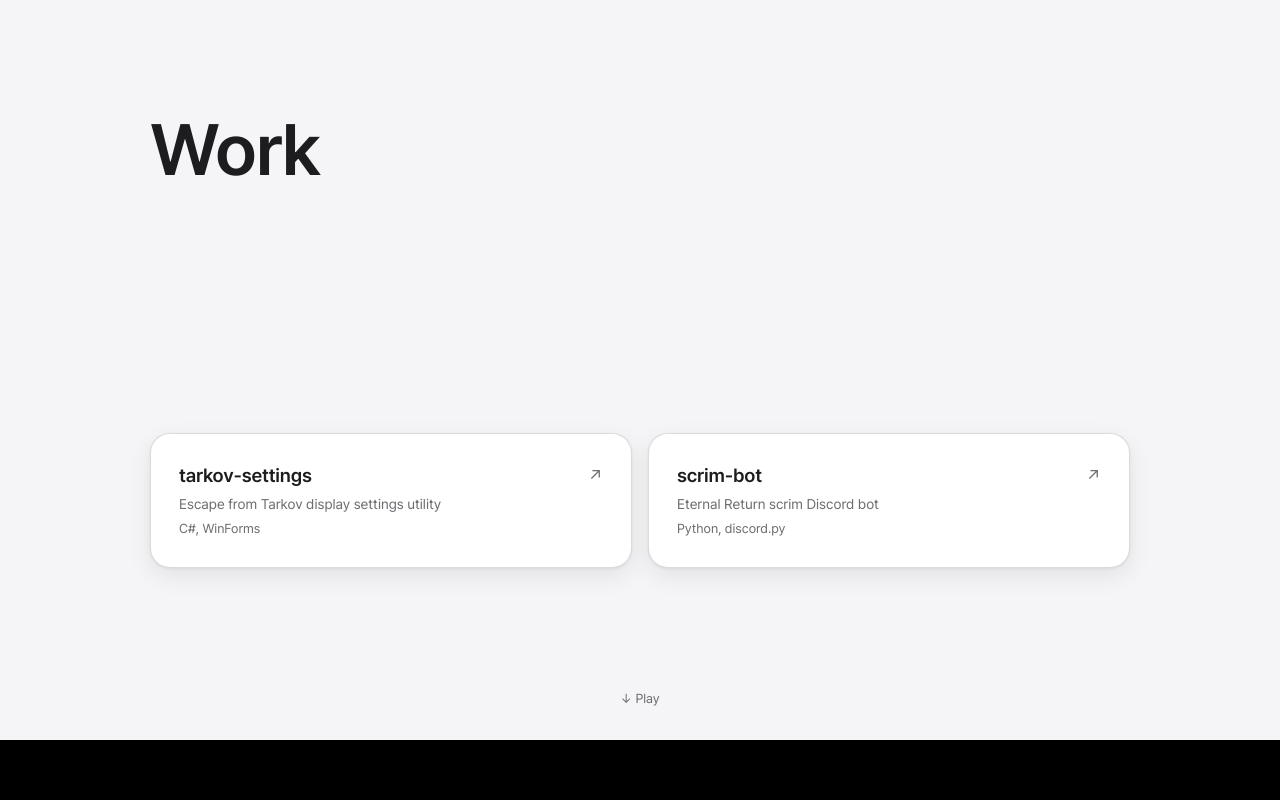
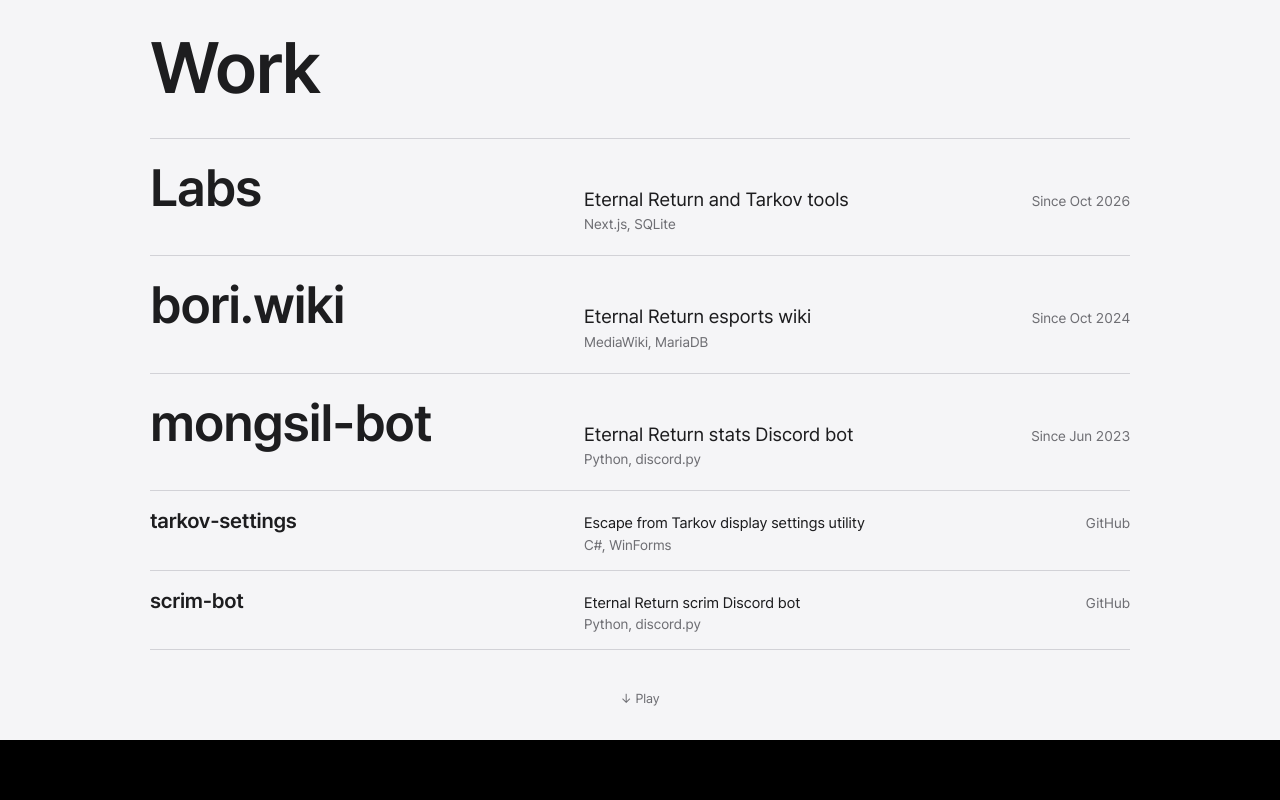
Before and after one commit to MongsilDev/mongsil-dev, a Next.js app: page / in a window 1280 px wide. Shown: the part 860-1660 px from the top of the page. Built offline with nearby package versions, Linux system fonts and the light colour scheme.

Commit message:
feat: Work를 줄 목록으로 바꾸고 헤더의 GitHub 버튼을 뺌

```diff
--- a/src/app/globals.css
+++ b/src/app/globals.css
@@ -38,7 +38,6 @@
 
 @theme {
   --color-live: #30d158; /* running 점 (시스템 그린) */
-  --color-cta: #0071e3; /* 로컬 내비 버튼 */
 
   --font-sans: "Pretendard Variable", Pretendard, -apple-system,
     BlinkMacSystemFont, system-ui, "Apple SD Gothic Neo", sans-serif;
--- a/src/components/Contact.tsx
+++ b/src/components/Contact.tsx
@@ -24,7 +24,7 @@ function ContactRow({ label, href }: { label: string; href: string }) {
     <li>
       <a
         href={href}
-        className="text-[clamp(1.3125rem,2.4vw,1.75rem)] text-link hover:underline"
+        className="text-[clamp(1.5rem,3.6vw,2.5rem)] tracking-[-0.01em] text-link hover:underline"
         {...(external ? { target: "_blank", rel: "noopener noreferrer" } : {})}
       >
         <span className="select-text">{label}</span> <span aria-hidden="true">›</span>
--- a/src/components/LocalNav.tsx
+++ b/src/components/LocalNav.tsx
@@ -86,14 +86,6 @@ export function LocalNav() {
               <path d="M1 1.5l5 5 5-5" fill="none" stroke="currentColor" strokeWidth="1.5" strokeLinecap="round" strokeLinejoin="round" />
             </svg>
           </button>
-          <a
-            href="https://github.com/MongsilDev"
-            target="_blank"
-            rel="noopener noreferrer"
-            className="rounded-full bg-cta px-3 py-1 text-xs text-white transition-colors hover:bg-[#0077ed]"
-          >
-            GitHub
-          </a>
         </div>
       </nav>
 
--- a/src/components/Projects.tsx
+++ b/src/components/Projects.tsx
@@ -1,8 +1,12 @@
-import { projects, repos, type Project } from "@/data/projects";
+import { projects, repos } from "@/data/projects";
 import { Section } from "./Section";
 import { ScrollCue } from "./ScrollCue";
 
 const MONTHS = ["Jan", "Feb", "Mar", "Apr", "May", "Jun", "Jul", "Aug", "Sep", "Oct", "Nov", "Dec"];
+
+const ROW =
+  "group grid grid-cols-[minmax(0,1fr)_auto] items-baseline gap-x-6 border-t border-hairline lg:grid-cols-[minmax(0,5fr)_minmax(0,5fr)_7rem]";
+const NOTE = "text-right text-[14px] text-fg-muted tabular-nums";
 
 export function Projects() {
   return (
@@ -11,29 +15,34 @@ export function Projects() {
         Work
       </h2>
 
-      <ul className="mt-8 grid gap-4 lg:grid-cols-3">
+      <ul className="mt-8 border-b border-hairline">
         {projects.map((p) => (
-          <li key={p.name} className="reveal">
-            <ProjectCard project={p} />
+          <li key={p.name}>
+            <a href={p.href} target="_blank" rel="noopener noreferrer" className={`${ROW} py-5`}>
+              <h3 className="text-[clamp(2rem,4.4vw,3.25rem)] font-semibold leading-[1.1] tracking-[-0.02em] transition-colors group-hover:text-link">
+                {p.name}
+              </h3>
+              <p className={`${NOTE} lg:order-last`}>
+                Since {MONTHS[Number(p.since.slice(5, 7)) - 1]} {p.since.slice(0, 4)}
+              </p>
+              <p className="col-span-2 mt-1 text-[17px] lg:col-span-1 lg:mt-0 lg:text-[19px]">
+                {p.blurb}
+                <span className="block text-[14px] text-fg-muted">{p.stack}</span>
+              </p>
+            </a>
           </li>
         ))}
-      </ul>
-
-      <ul className="mt-4 grid gap-4 sm:grid-cols-2">
         {repos.map((r) => (
           <li key={r.name}>
-            <a
-              href={r.href}
-              target="_blank"
-              rel="noopener noreferrer"
-              className="group flex h-full flex-col tile rounded-[20px] p-7 transition-transform duration-200 hover:-translate-y-0.5"
-            >
-              <span className="flex items-baseline justify-between gap-3 text-[19px] font-semibold tracking-[-0.01em]">
+            <a href={r.href} target="_blank" rel="noopener noreferrer" className={`${ROW} py-3.5`}>
+              <h3 className="text-[21px] font-semibold tracking-[-0.01em] transition-colors group-hover:text-link">
                 {r.name}
-                <Arrow />
-              </span>
-              <span className="mt-1 text-[14px] text-fg-muted">{r.blurb}</span>
-              <span className="mt-1 text-[13px] text-fg-muted">{r.stack}</span>
+              </h3>
+              <p className={`${NOTE} lg:order-last`}>GitHub</p>
+              <p className="col-span-2 mt-0.5 text-[15px] lg:col-span-1 lg:mt-0">
+                {r.blurb}
+                <span className="block text-[14px] text-fg-muted">{r.stack}</span>
+              </p>
             </a>
           </li>
         ))}
@@ -43,37 +52,3 @@ export function Projects() {
     </Section>
   );
 }
-
-function ProjectCard({ project }: { project: Project }) {
-  return (
-    <a
-      href={project.href}
-      target="_blank"
-      rel="noopener noreferrer"
-      className="group flex h-full flex-col tile rounded-[28px] p-7 transition-transform duration-200 hover:-translate-y-0.5"
-    >
-      <h3 className="flex items-baseline justify-between gap-3 text-[32px] font-semibold leading-tight tracking-[-0.02em]">
-        {project.name}
-        <Arrow />
-      </h3>
-      <p className="mt-1.5 text-[17px] text-fg-muted">{project.blurb}</p>
-      <p className="mt-1 text-[13px] text-fg-muted">{project.stack}</p>
-
-      <p className="mt-auto pt-6 text-[13px] text-fg-muted">
-        Since {MONTHS[Number(project.since.slice(5, 7)) - 1]} {project.since.slice(0, 4)}
-      </p>
-    </a>
-  );
-}
-
-// 카드 전체가 외부 링크라는 표시, 호버 때 오른쪽 위로 이동
-function Arrow() {
-  return (
-    <span
-      aria-hidden="true"
-      className="text-[17px] font-normal text-fg-muted transition-[color,transform] duration-200 group-hover:-translate-y-0.5 group-hover:translate-x-0.5 group-hover:text-fg"
-    >
-      ↗
-    </span>
-  );
-}
```
